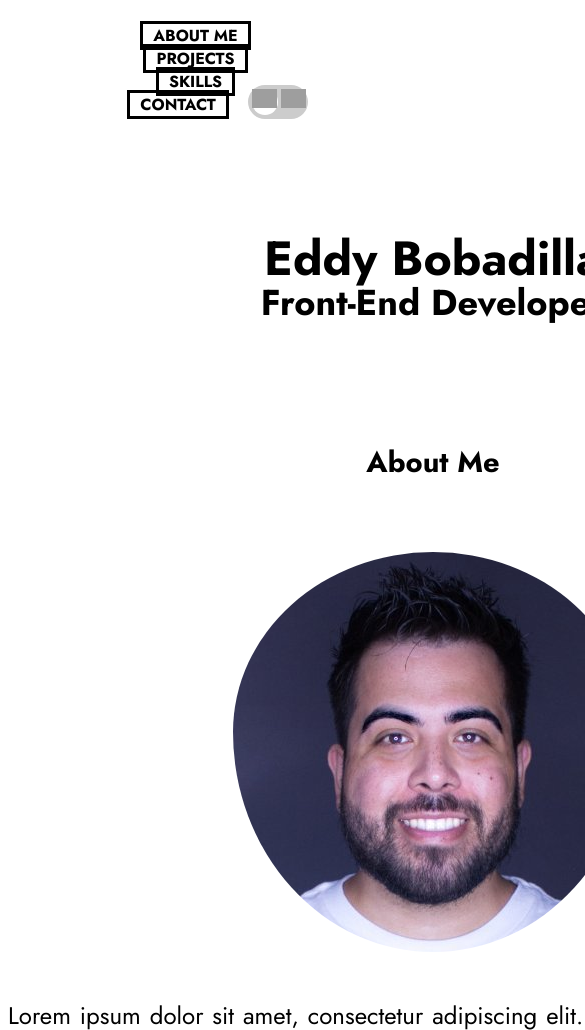
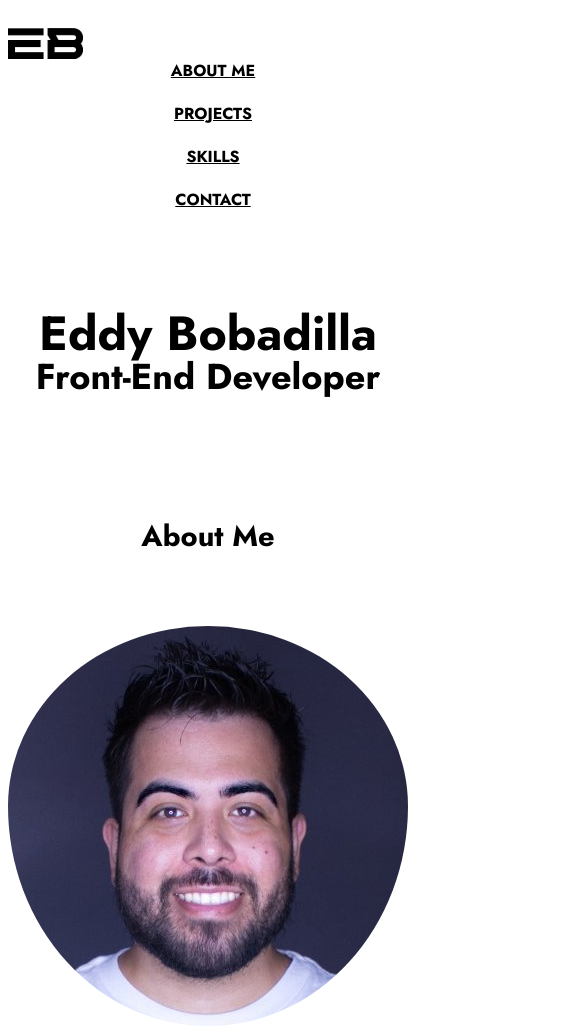
Before and after one commit to EddyBobadilla/personalwebsite, a plain HTML site: page index.html in a window 390 px wide. Shown: the top 1030 px of the page, 585 px wide, since content can reach past the window. Drawn offline with Linux system fonts and the light colour scheme; grey boxes are pictures that could not be loaded.

Commit message:
Fixed paragraph issue on mobile

```diff
--- a/index.html
+++ b/index.html
@@ -16,21 +16,14 @@
     </head>
     <div class="container">
         <nav>
-            <img id="logo" src="EB-Logo.png">
+            <img id="logo" src="EBLogo.png">
             <ul>
-            <li><a href="#about">About Me</a></li>
-            <li><a href="#projects">Projects</a></li>
-            <li><a href="#skills">Skills</a></li>
-            <li><a href="#contact">Contact</a></li>
+                <li><a href="#about">About Me</a></li>
+                <li><a href="#projects">Projects</a></li>
+                <li><a href="#skills">Skills</a></li>
+                <li><a href="#contact">Contact</a></li>
             </ul>
             <br>
-            <label class="switch">
-                <input type="checkbox">
-                <span class="slider round">
-                    <img id="sun" src="http://cdn.onlinewebfonts.com/svg/img_542346.png">
-                    <img id="moon" src="https://static.thenounproject.com/png/3143787-200.png">
-                </span>
-            </label>
         </nav>
         <header>
             <h1>Eddy Bobadilla</h1>
@@ -60,15 +53,15 @@
             <p>Lorem ipsum dolor sit amet, consectetur adipiscing elit. Aenean lectus ex, pellentesque non mattis non, lacinia vel nunc. Aliquam in.</p>
         </div>
         <div id="skills">
+            <h3>Skills</h3>
         </div>
         <div id="skillimages">
-            <h3>Skills</h3>
             <img class="weblogo" src="html-js-css-logo.png">
             <img class="reactredux" src="ReactRedux.png">
             <img class="git" src="git-logo.png">
         </div>
-        <footer>
-            <p>EddyBobadilla@Gmail.com | (424) 421-4443 | Linkedin: Eddy Bobadilla | GitHub: Eddy Bobaadilla</p>
+        <footer id="contact">
+            <p>EddyBobadilla@Gmail.com | (424) 421-4443 | Linkedin: Eddy Bobadilla | GitHub: Eddy Bobadilla</p>
         </footer>
     </div>
 </html>
--- a/style.css
+++ b/style.css
@@ -1,7 +1,6 @@
 * {
     font-family: Jost, 'Times New Roman', serif;
     color: black;
-
 }
 .container {
     display: grid;
@@ -21,6 +20,7 @@
     color: white;
 
 }
+
 
 h1 {
     font-size: 48px;
@@ -44,8 +44,6 @@ h4 {
     width: 75px;
     height: auto;
     float: left;
-
-
 }
 
 nav {
@@ -54,19 +52,21 @@ nav {
 
 }
 
+nav ul {
+    text-align: center;
+}
+
 nav li {
-    display: inline;
-    text-align: relative;
-
+    display: inline-block;
+    text-align: center;
 }
 
 nav li a {
-    border: solid black;
     padding: 0px 10px 0px 10px;
     margin: 0px 10px 0px 10px;
-    text-decoration: none;
     text-transform: uppercase;
     font-weight: bold;
+    text-align: center;
 
 }
 
@@ -111,6 +111,7 @@ span img {
     right: 0;
     background-color: #CCC;
     -webkit-transition: .2s;
+    transition: .2s;
 }
 
 .slider::before {
@@ -245,12 +246,16 @@ header {
 }
 
 #skills {
+    grid-area: skills;
     text-align: center;
+    justify-content: center;
 }
 
 #skillimages {
-    grid-area: skills;
+    grid-area: skillimages;
     text-align: center;
+    position: relative;
+    justify-content: center;
 }
 
 
@@ -287,8 +292,7 @@ header {
 
 
 .weblogo, .reactredux, .git {
-    border: solid black;
-    padding: 5px;
+    padding: 20px;
 
 }
 
@@ -302,7 +306,7 @@ footer {
 @media only screen and (max-width: 800px) {
     .container{
         grid-template-columns: 1fr;
-        grid-template-rows: 0.2fr 1fr 1.5fr 1fr 1fr 1fr 1fr 1fr .5fr 1fr;
+        grid-template-rows: 1fr 1fr 1.5fr 1fr 1fr 1fr 1fr 1fr .5fr 1fr;
         grid-template-areas:
             "nav"
             "header"
@@ -316,19 +320,35 @@ footer {
             "footer";
     }
 
-    nav {
-        width: 300px;
+    h1 {
+        margin-top: 25px;
+    }
+
+    nav ul {
+        width: 130px;
+        position: relative;
+        left: 25%;
+    }
+
+    nav li {
+        margin-bottom: 20px;
+    }
+
+    ul li a {
+      margin-bottom: 20px;
     }
 
     #logo {
-        visibility: hidden;
-    }
-    #skillimages {
-        text-align: center;
+        display: relative;
+        margin-top: 20px;
     }
 
     footer {
+        font-size: 18px;
+    }
+
+    #about p {
         width: 400px;
+    }
 
-    }
 }
```
Also changed, not shown: EB-Logo.png (deleted), EBLogo.png (added), hamburger.png (added), loopstudios-landing-page-thumbnail.jpg (added), tip-calculator-app-thumbnail.jpg (added), todo-app-thumbnail.jpg (added), xicon.png (added).
